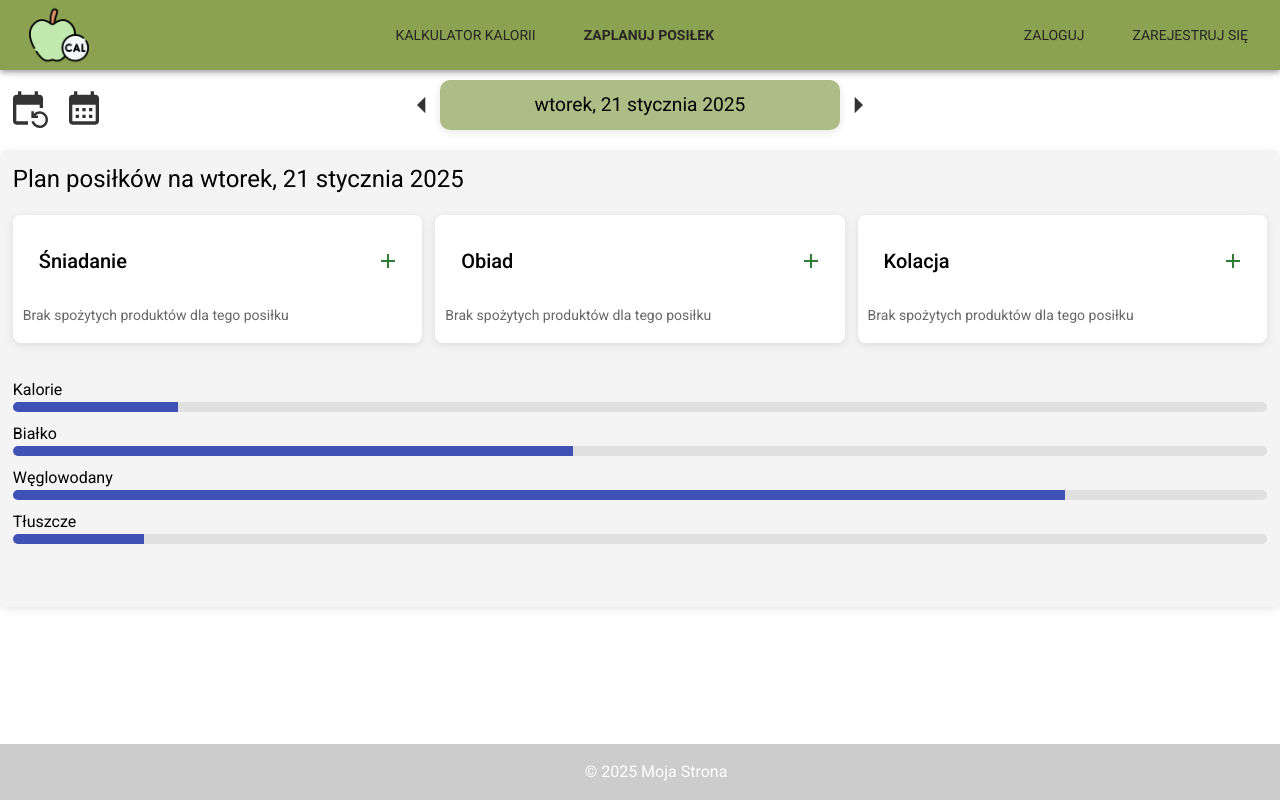
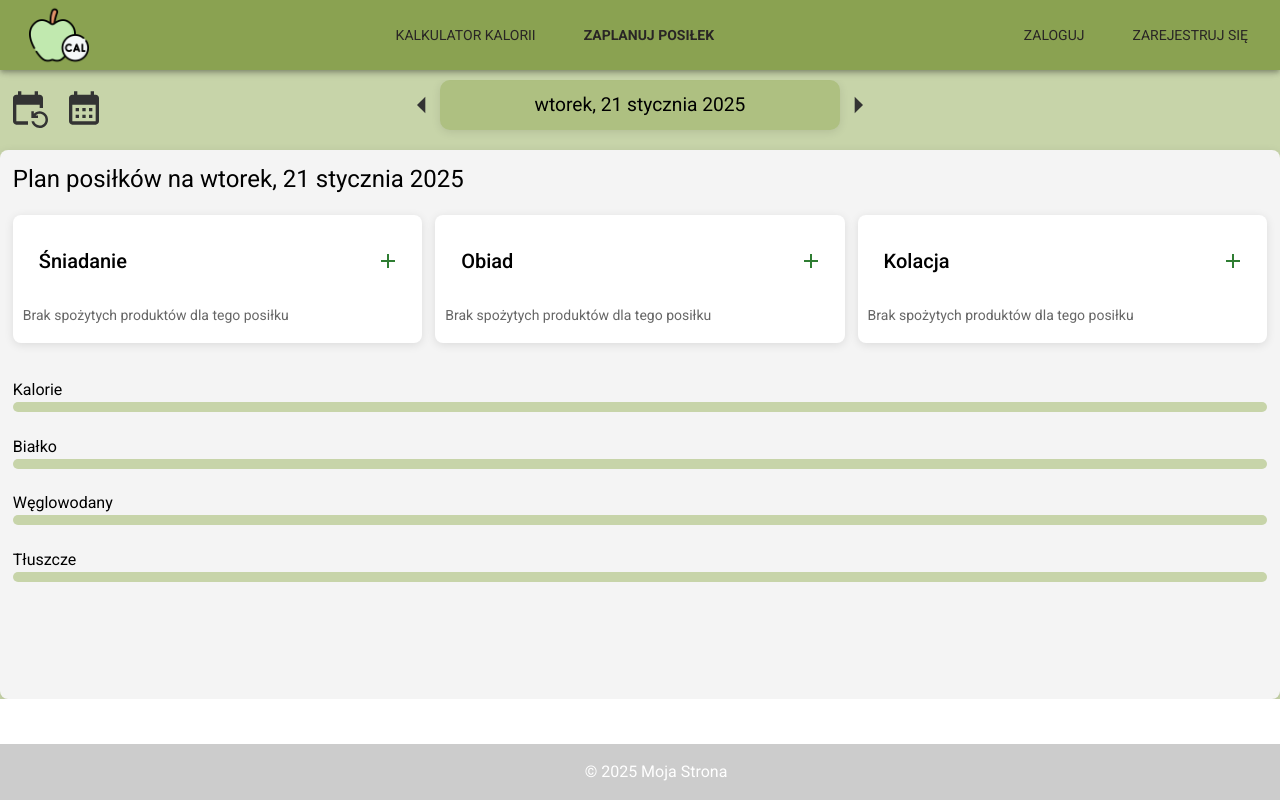
Before and after one commit to FalcO0O/WDAI_Projekt, a React (Create React App) app in the folder app/: page /planner in a window 1280 px wide. Built offline with nearby package versions, Linux system fonts and the light colour scheme.

Commit message:
paski pokazuja dobre dane

```diff
--- a/app/src/MealsDB/MealsHistory.json
+++ b/app/src/MealsDB/MealsHistory.json
@@ -70,5 +70,53 @@
     "carbs": "7.00",
     "fats": "0.10",
     "id": 1737990663567
+  },
+  {
+    "userID": 1,
+    "date": "2025-01-28T17:06:56.424Z",
+    "mealName": "Śniadanie",
+    "productName": "Jabłko",
+    "grams": 10,
+    "calories": "5.20",
+    "proteins": "0.03",
+    "carbs": "1.40",
+    "fats": "0.02",
+    "id": 1737998045768
+  },
+  {
+    "userID": 2,
+    "date": "2025-01-26T17:15:19.327Z",
+    "mealName": "Śniadanie",
+    "productName": "Jabłko",
+    "grams": 50,
+    "calories": "26.00",
+    "proteins": "0.15",
+    "carbs": "7.00",
+    "fats": "0.10",
+    "id": 1737998165559
+  },
+  {
+    "userID": 2,
+    "date": "2025-01-27T17:29:06.918Z",
+    "mealName": "Śniadanie",
+    "productName": "Jabłko",
+    "grams": 10,
+    "calories": "5.20",
+    "proteins": "0.03",
+    "carbs": "1.40",
+    "fats": "0.02",
+    "id": 1737999460957
+  },
+  {
+    "userID": 2,
+    "date": "2025-01-27T17:29:06.918Z",
+    "mealName": "Śniadanie",
+    "productName": "Orzechy włoskie",
+    "grams": 200,
+    "calories": "1308.00",
+    "proteins": "30.00",
+    "carbs": "28.00",
+    "fats": "130.00",
+    "id": 1737999486660
   }
 ]
--- a/app/src/components/MealPlanner/DailyMealsInfo.tsx
+++ b/app/src/components/MealPlanner/DailyMealsInfo.tsx
@@ -1,14 +1,36 @@
-// src/components/MealPlanner/DailyMealsInfo.tsx
-import React from "react";
-import MealInfo from "./MealInfo"; // Import komponentu MealInfo
+import React, { useState, useEffect } from "react";
+import MealInfo from "./MealInfo";
 import { Box, Typography } from "@mui/material";
+import MealsHistoryData from "../../MealsDB/MealsHistory.json"; // Import danych z JSON
 
-// Typowanie propsów
 interface DailyMealsInfoProps {
   currentDate: Date;
+  userID: number;
 }
 
-const DailyMealsInfo: React.FC<DailyMealsInfoProps> = ({ currentDate }) => {
+// Funkcja pomocnicza do obliczania sumy składnika
+const calculateNutrientSum = (
+  mealsHistory: any[],
+  nutrient: string,
+  userID: number,
+  date: string
+) => {
+  return mealsHistory
+    .filter(
+      (meal) =>
+        meal.userID === userID &&
+        new Date(meal.date).toLocaleDateString("pl-PL") === date
+    )
+    .reduce((sum, meal) => sum + parseFloat(meal[nutrient] || "0"), 0);
+};
+
+const DailyMealsInfo: React.FC<DailyMealsInfoProps> = ({
+  currentDate,
+  userID,
+}) => {
+  const [mealsHistory, setMealsHistory] = useState<any[]>([]);
+
+  // Formatowanie daty
   const formattedDate = currentDate.toLocaleDateString("pl-PL", {
     weekday: "long",
     day: "numeric",
@@ -16,11 +38,14 @@ const DailyMealsInfo: React.FC<DailyMealsInfoProps> = ({ currentDate }) => {
     year: "numeric",
   });
 
-  const meals = [
-    { mealName: "Śniadanie", time: "08:00" },
-    { mealName: "Obiad", time: "13:00" },
-    { mealName: "Kolacja", time: "18:00" },
-  ];
+  useEffect(() => {
+    // Załaduj dane (dla symulacji załadunku JSON można to zastąpić fetch, jeśli dane są z serwera)
+    setMealsHistory(MealsHistoryData);
+  }, []);
+
+  // Obliczanie sum dla składników
+  const nutrients = ["calories", "proteins", "carbs", "fats"];
+  const nutrientLabels = ["Kalorie", "Białko", "Węglowodany", "Tłuszcze"];
 
   return (
     <Box
@@ -39,33 +64,54 @@ const DailyMealsInfo: React.FC<DailyMealsInfoProps> = ({ currentDate }) => {
       {/* Kontener flex na posiłki */}
       <Box
         sx={{
-          display: "flex", // Flexbox do wyświetlania posiłków obok siebie
-          justifyContent: "space-between", // Rozmieszczenie posiłków na całej szerokości
-          gap: "1vw", // Odstęp pomiędzy posiłkami
+          display: "flex",
+          justifyContent: "space-between",
+          gap: "1vw",
         }}
       >
-        {meals.map((meal, index) => (
+        {["Śniadanie", "Obiad", "Kolacja"].map((mealName, index) => (
           <MealInfo
             key={index}
             currentDate={currentDate}
-            mealName={meal.mealName}
+            mealName={mealName}
+            userID={userID}
           />
         ))}
       </Box>
+
+      {/* Kontener flex na paski */}
       <Box
         sx={{
+          display: "flex",
+          flexDirection: "column",
+          gap: "1vw",
           marginTop: "20px",
-          marginBottom: "50px",
+          marginBottom: "94px",
         }}
       >
-        {["Kalorie", "Białko", "Węglowodany", "Tłuszcze"].map(
-          (nutrient, index) => (
+        {nutrients.map((nutrient, index) => {
+          const total = calculateNutrientSum(
+            mealsHistory,
+            nutrient,
+            userID,
+            currentDate.toLocaleDateString("pl-PL")
+          );
+          const mianownikMap: { [key: string]: number } = {
+            calories: 2000,
+            proteins: 50,
+            carbs: 275,
+            fats: 70,
+          };
+          const mianownik = mianownikMap[nutrient] || 50;
+          const percentage = Math.min((total / mianownik) * 100, 100); // Maksymalnie 100%
+
+          return (
             <Box key={index} sx={{ marginBottom: "10px" }}>
-              <Typography variant="body1">{nutrient}</Typography>
+              <Typography variant="body1">{nutrientLabels[index]}</Typography>
               <Box
                 sx={{
                   height: "10px",
-                  backgroundColor: "#e0e0e0",
+                  backgroundColor: "#c7d4a9",
                   borderRadius: "5px",
                   overflow: "hidden",
                 }}
@@ -73,14 +119,14 @@ const DailyMealsInfo: React.FC<DailyMealsInfoProps> = ({ currentDate }) => {
                 <Box
                   sx={{
                     height: "100%",
-                    width: `${Math.random() * 100}%`, // Placeholder for actual nutrient value
-                    backgroundColor: "#3f51b5",
+                    width: `${percentage}%`,
+                    backgroundColor: "#748844",
                   }}
                 />
               </Box>
             </Box>
-          )
-        )}
+          );
+        })}
       </Box>
     </Box>
   );
--- a/app/src/components/MealPlanner/DateDisplay.tsx
+++ b/app/src/components/MealPlanner/DateDisplay.tsx
@@ -94,7 +94,7 @@ function DateDisplay({ currentDate, onDateChange }: DateDisplayProps) {
             minWidth: "auto",
           }}
         >
-          <CalendarMonthIcon fontSize="inherit" />
+          <CalendarMonthIcon fontSize="inherit" sx={{}} />
         </IconButton>
 
         <Box
--- a/app/src/components/MealPlanner/MealInfo.tsx
+++ b/app/src/components/MealPlanner/MealInfo.tsx
@@ -19,6 +19,7 @@ axios.defaults.baseURL = "http://localhost:5000";
 interface MealInfoProps {
   currentDate: Date;
   mealName: string;
+  userID: number;
 }
 
 interface MealHistoryEntry {
@@ -36,7 +37,11 @@ interface MealHistoryEntry {
 
 const mealHistory: MealHistoryEntry[] = require("../../MealsDB/MealsHistory.json");
 
-const MealInfo: React.FC<MealInfoProps> = ({ currentDate, mealName }) => {
+const MealInfo: React.FC<MealInfoProps> = ({
+  currentDate,
+  mealName,
+  userID,
+}) => {
   const [openProductsModal, setOpenProductsModal] = useState(false);
   const [openGramsModal, setOpenGramsModal] = useState(false);
   const [searchTerm, setSearchTerm] = useState("");
@@ -65,7 +70,7 @@ const MealInfo: React.FC<MealInfoProps> = ({ currentDate, mealName }) => {
     }
 
     const record = {
-      userID: 1,
+      userID: userID,
       date: currentDate.toISOString(),
       mealName,
       productName: selectedProduct?.name,
@@ -88,7 +93,9 @@ const MealInfo: React.FC<MealInfoProps> = ({ currentDate, mealName }) => {
   const formattedDate = currentDate.toISOString().split("T")[0];
   const consumedProducts = mealHistory.filter(
     (entry) =>
-      entry.date.startsWith(formattedDate) && entry.mealName === mealName
+      entry.date.startsWith(formattedDate) &&
+      entry.mealName === mealName &&
+      entry.userID === userID
   );
 
   // Funkcja do usuwania produktu
--- a/app/src/index.tsx
+++ b/app/src/index.tsx
@@ -43,7 +43,7 @@ const theme = createTheme({
     },
     containerDate: {
       main: "#8aa251",
-      light: "#adbd85",
+      light: "#aec081",
       dark: "#5b7d36",
       contrastText: "#ffffff",
     },
--- a/app/src/routes/FutureMealsPlanner.tsx
+++ b/app/src/routes/FutureMealsPlanner.tsx
@@ -7,6 +7,7 @@ import { Box } from "@mui/material";
 
 function FutureMealsPlanner() {
   const [selectedDate, setSelectedDate] = useState<Date>(new Date()); // Typowanie stanu na Date
+  const userID = 2; // Define userID variable
 
   // Funkcja aktualizująca datę, parametryzowana jako Date
   const handleDateChange = (newDate: Date) => {
@@ -24,6 +25,12 @@ function FutureMealsPlanner() {
       <MealPlannerNavBar />
       <Box
         sx={{
+          overflowY: "auto", // Zapewnienie przewijania, jeśli treści będzie za dużo
+          backgroundColor: "#c7d4a9", // Kolor tła
+        }}
+      >
+        <Box
+          sx={{
             marginTop: "80px", // Odległość od góry
             flex: 1, // Elastyczna przestrzeń dla treści
             overflowY: "auto", // Zapewnienie przewijania, jeśli treści będzie za dużo
@@ -33,10 +40,11 @@ function FutureMealsPlanner() {
             currentDate={selectedDate}
             onDateChange={handleDateChange}
           />
-        <DailyMealsInfo currentDate={selectedDate} />{" "}
+          <DailyMealsInfo currentDate={selectedDate} userID={userID} />{" "}
           {/* Dodajemy komponent DailyMealsInfo */}
         </Box>
         <Footer />
+      </Box>
     </Box>
   );
 }
```
Lines whose indentation alone changed are shown as unchanged.
